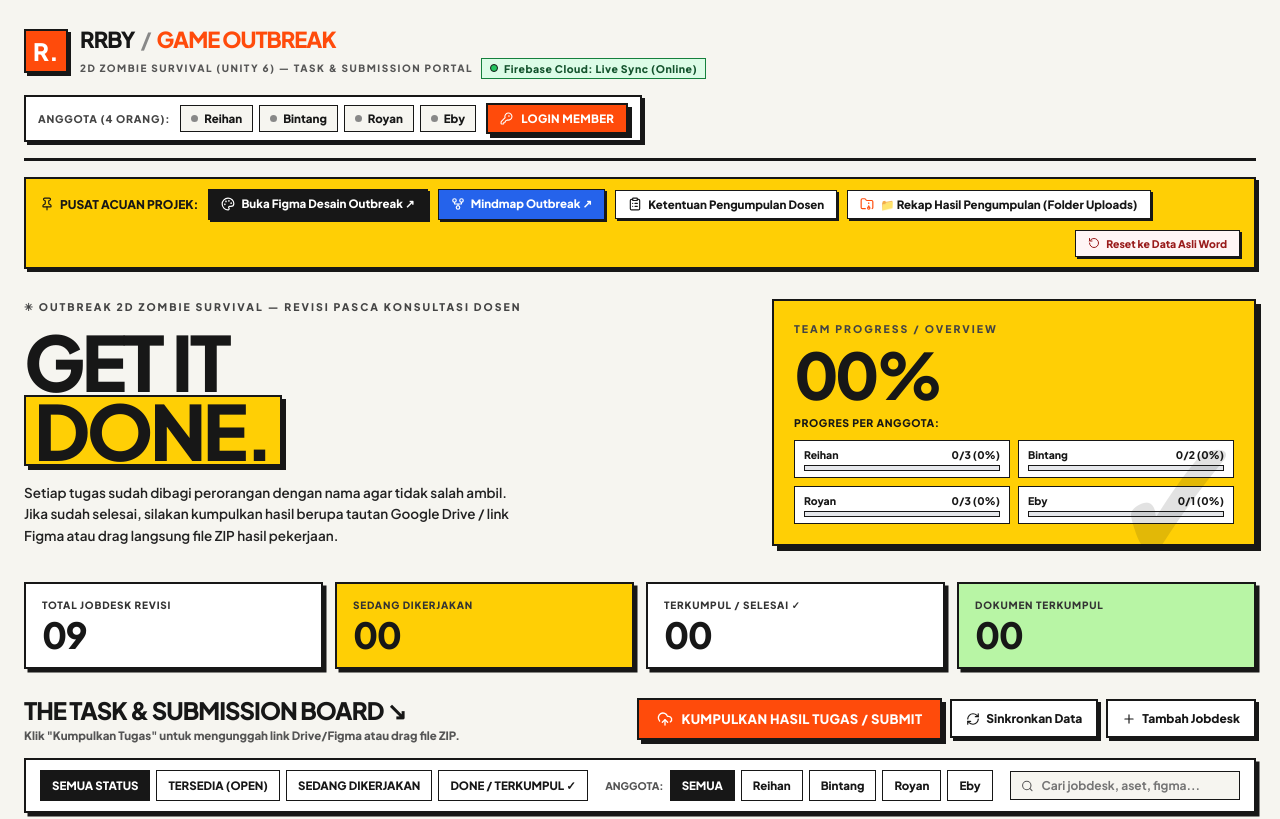
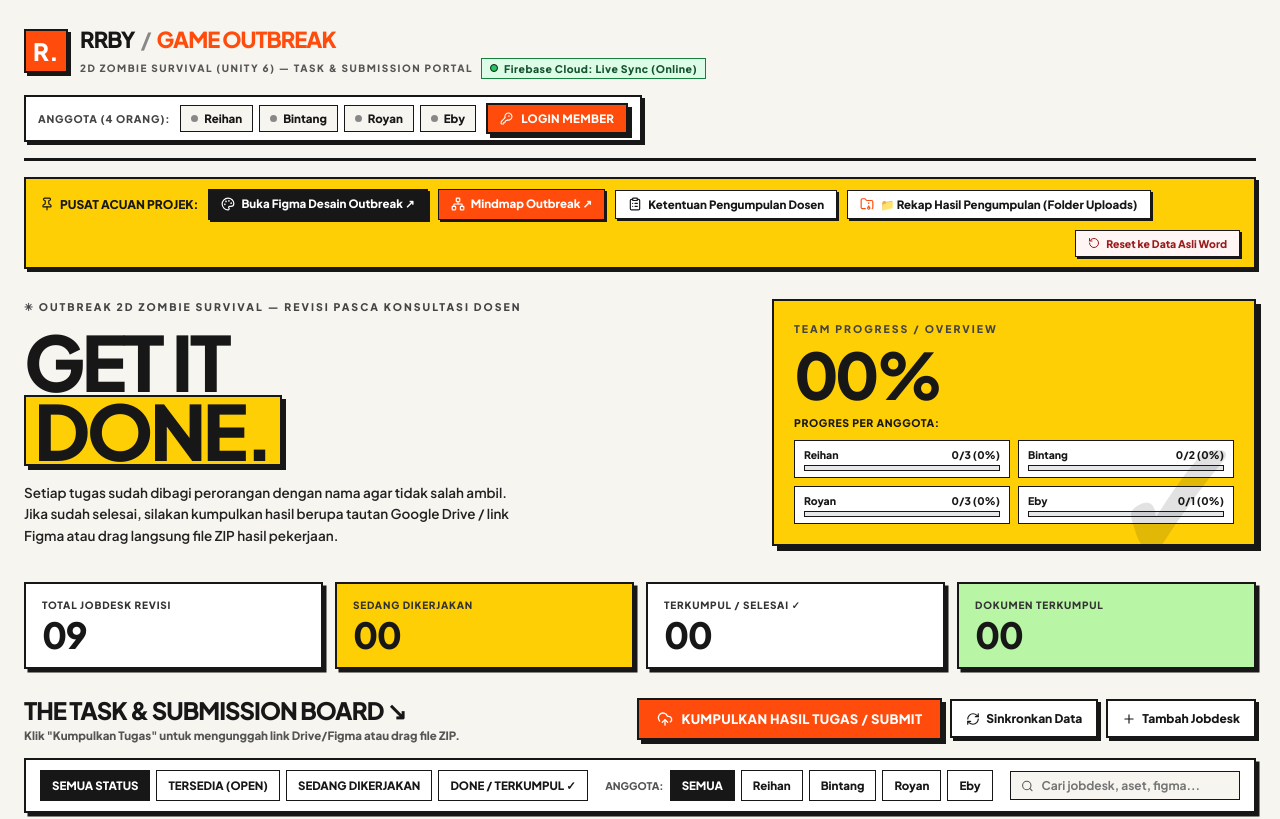
Before and after one commit to TontonanKu/OUTBREAK, a website: page index.html in a window 1280 px wide. Shown: the top 819 px of the page. Drawn offline with nearby package versions, Linux system fonts and the light colour scheme; no server answers.

Commit message:
Update Mindmap button to theme orange with network icon and audit claim state

```diff
--- a/index.html
+++ b/index.html
@@ -80,7 +80,7 @@
       <span>Buka Figma Desain Outbreak ↗</span>
     </a>
     <a href="https://tontonanku.github.io/MinMapOutbreak/" target="_blank" rel="noopener noreferrer" class="link-badge mindmap">
-      <i data-lucide="git-fork" style="width:14px;height:14px"></i>
+      <i data-lucide="network" style="width:14px;height:14px"></i>
       <span>Mindmap Outbreak ↗</span>
     </a>
     <button class="link-badge" id="btn-open-guidelines">
--- a/public/css/style.css
+++ b/public/css/style.css
@@ -251,12 +251,14 @@ button {
 }
 
 .link-badge.mindmap {
-  background: #2563eb;
+  background: var(--orange);
   color: #fff;
+  border: 1.5px solid var(--ink);
 }
 
 .link-badge.mindmap:hover {
-  background: #1d4ed8;
+  background: #d83a00;
+  color: #fff;
 }
 
 /* ====================================================
--- a/public/js/api.js
+++ b/public/js/api.js
@@ -91,6 +91,9 @@ const API = {
     const task = tasks.find(t => t.id === taskId);
     if (task) {
       task.status = status;
+      if (status === 'open') {
+        task.claimedBy = '';
+      }
       await this.saveAllTasks(tasks);
     }
     return { success: true };
```
Also changed, not shown: public/index.html (+1 -1 lines).
